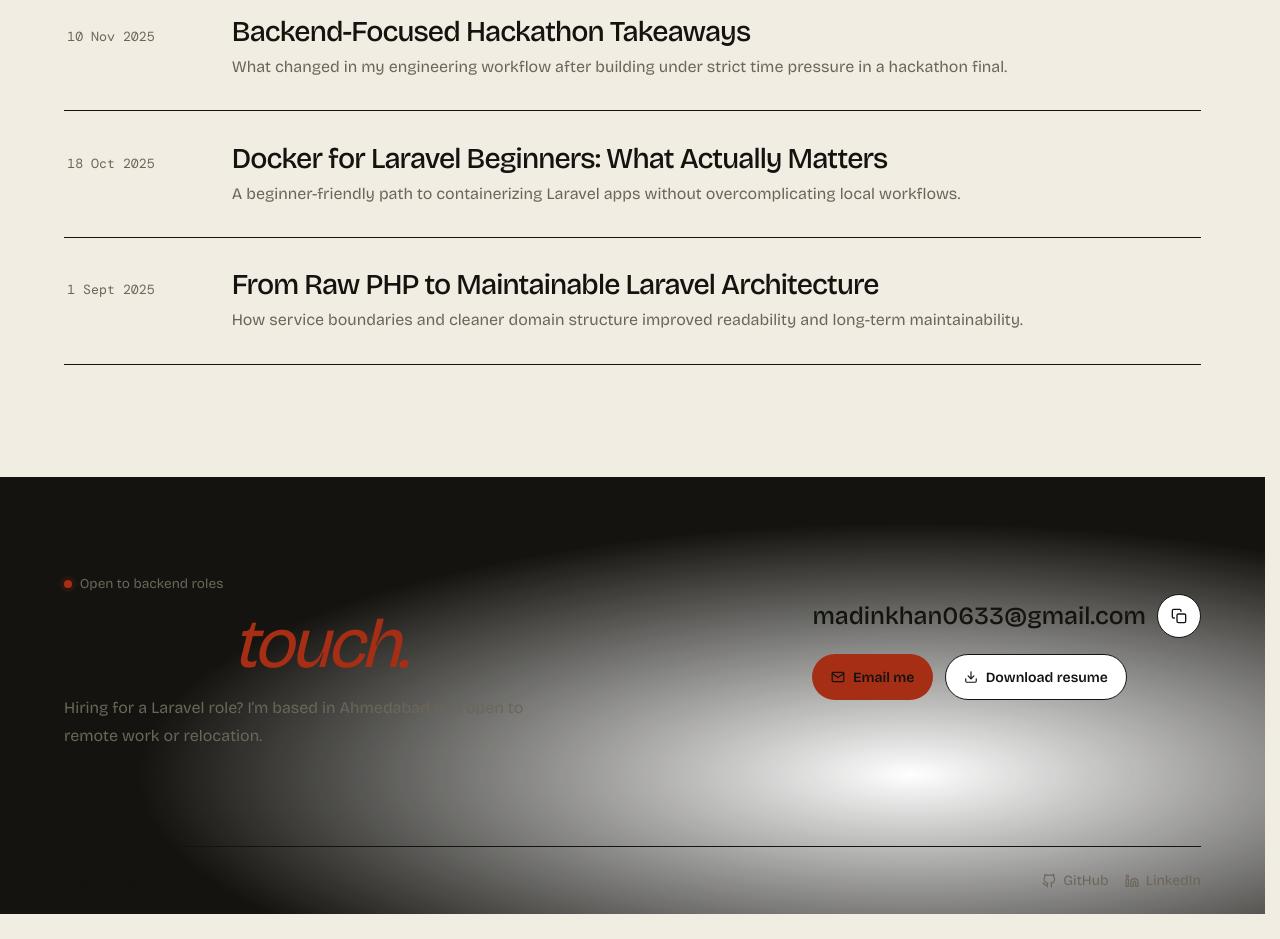
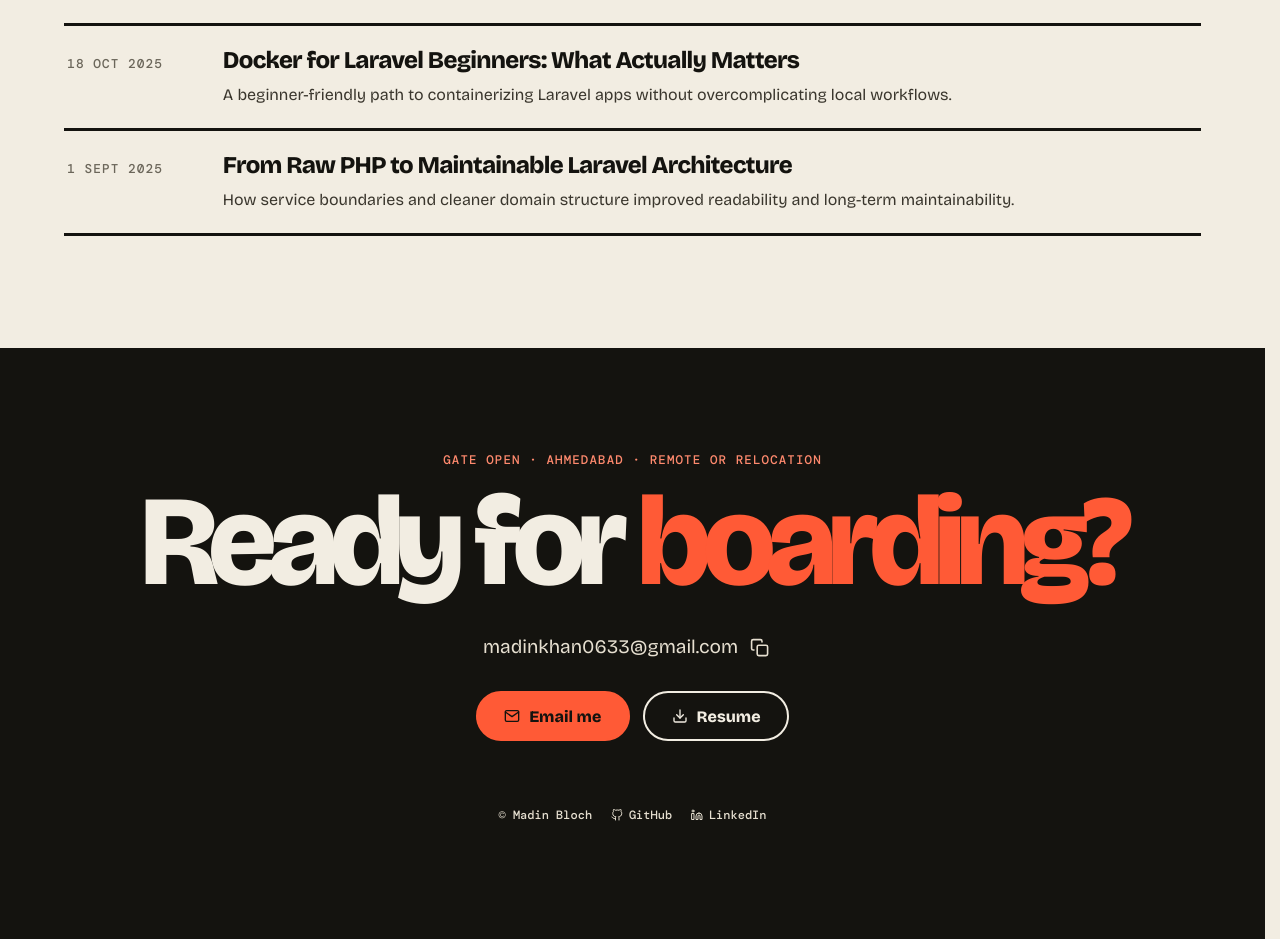
Before and after one commit to MadinBloch/Mysite, a React (Vite) app: page /blogs in a window 1280 px wide. Shown: the part 805-1744 px from the top of the page. Before the commit the page ends 1719 px from the top, so only its background shows below. Built offline with nearby package versions, Linux system fonts and the light colour scheme.

Commit message:
Restyle the writing index and contact gate with working email and resume actions

```diff
--- a/src/components/Blogs.jsx
+++ b/src/components/Blogs.jsx
@@ -1,6 +1,6 @@
 import { Link } from 'react-router-dom'
 import blogs from '../data/blogs.json'
-import { SectionReveal } from './motion/SectionReveal'
+import { FiArrowRight } from 'react-icons/fi'
 
 const postDate = new Intl.DateTimeFormat('en-IN', {
   year: 'numeric',
@@ -33,16 +33,13 @@ export function BlogList({ posts, heading: Heading = 'h3', compact = false }) {
 
 export default function Blogs() {
   return (
-    <section id="blogs" className="section-shell writing-section" aria-labelledby="writing-title">
-      <div className="portfolio-shell">
-        <SectionReveal className="spread-heading">
-          <h2 id="writing-title" className="editorial-heading">Latest <em>writing.</em></h2>
-          <Link to="/blogs" className="quiet-link">All posts</Link>
-        </SectionReveal>
-        <SectionReveal>
-          <BlogList compact posts={blogs.slice(0, 3)} />
-        </SectionReveal>
+    <section id="blogs" className="bp-shell bp-section boarding-writing" aria-labelledby="writing-title">
+      <p className="bp-kicker">06 · Writing</p>
+      <div className="bp-heading-row">
+        <h2 id="writing-title" className="bp-section-title">Notes from <mark className="hl">production.</mark></h2>
+        <Link to="/blogs" className="bp-text-link">All posts <FiArrowRight aria-hidden="true" /></Link>
       </div>
+      <BlogList compact posts={blogs.slice(0, 3)} />
     </section>
   )
 }
--- a/src/components/Contact.jsx
+++ b/src/components/Contact.jsx
@@ -1,11 +1,9 @@
 import { useRef, useState } from 'react'
-import { Link, useLocation } from 'react-router-dom'
+import { Link } from 'react-router-dom'
 import { FiCheck, FiCopy, FiDownload, FiGithub, FiLinkedin, FiMail } from 'react-icons/fi'
-import { SectionReveal } from './motion/SectionReveal'
 import { profile } from '../data/profile'
 
 export default function Contact() {
-  const home = useLocation().pathname === '/'
   const email = useRef(null)
   const [copyResult, setCopyResult] = useState('')
 
@@ -26,36 +24,25 @@ export default function Contact() {
   }
 
   return (
-    <footer id="contact" className={home ? 'contact-footer closing-cta' : 'contact-footer'} aria-labelledby="contact-title">
-      <div className="portfolio-shell">
-        <SectionReveal className="contact-layout">
-          <div>
-            <p className="availability"><span aria-hidden="true" />Open to backend roles</p>
-            <h2 id="contact-title" className="editorial-heading">
-              {home ? <>Let’s build something <em>reliable.</em></> : <>Get in <em>touch.</em></>}
-            </h2>
-            <p className="portfolio-copy contact-invite">Hiring for a Laravel role? I’m based in Ahmedabad and open to remote work or relocation.</p>
-          </div>
-          <div className="contact-actions">
-            <div className="contact-address">
+    <footer id="contact" className="boarding-contact" aria-labelledby="contact-title">
+      <div className="bp-shell">
+        <p className="bp-kicker">Gate open · Ahmedabad · Remote or relocation</p>
+        <h2 id="contact-title">Ready for <em>boarding?</em></h2>
+        <div className="boarding-email">
           <a href={'mailto:' + profile.email} ref={email}>{profile.email}</a>
-              <button type="button" className="icon-button" onClick={copyEmail} aria-label="Copy email address">
+          <button type="button" onClick={copyEmail} aria-label="Copy email address">
             {copyResult === 'Email address copied.' ? <FiCheck aria-hidden="true" /> : <FiCopy aria-hidden="true" />}
           </button>
         </div>
-            <div className="flex flex-wrap gap-3">
-              <a href={'mailto:' + profile.email} className="btn-primary"><FiMail aria-hidden="true" />{home ? 'Email' : 'Email me'}</a>
-              <a href={profile.resume} download className="btn-outline"><FiDownload aria-hidden="true" />{home ? 'Resume' : 'Download resume'}</a>
+        <p role="status" className="email-feedback">{copyResult}</p>
+        <div className="bp-actions">
+          <a href={'mailto:' + profile.email} className="bp-button bp-primary"><FiMail aria-hidden="true" />Email me</a>
+          <a href={profile.resume} download className="bp-button"><FiDownload aria-hidden="true" />Resume</a>
         </div>
-            <p role="status" className="copy-result">{copyResult}</p>
-          </div>
-        </SectionReveal>
-        <div className="footer-signoff">
-          <Link to="/" className="font-display text-lg font-semibold">Madin Bloch</Link>
-          <div>
+        <div className="boarding-signoff">
+          <Link to="/">© Madin Bloch</Link>
           <a href={profile.github} target="_blank" rel="noreferrer"><FiGithub aria-hidden="true" />GitHub</a>
           <a href={profile.linkedin} target="_blank" rel="noreferrer"><FiLinkedin aria-hidden="true" />LinkedIn</a>
-          </div>
         </div>
       </div>
     </footer>
--- a/src/portfolio.css
+++ b/src/portfolio.css
@@ -734,3 +734,27 @@
   .album-tile img { transition: transform .25s var(--ease-out); }
   .album-tile:hover img { transform: scale(1.035); }
 }
+
+.boarding-writing .bp-section-title { font-size: clamp(2.35rem,5vw,4.5rem); }
+.writing-list { border-block: var(--stroke); }
+.writing-list li + li { border-top: var(--stroke); }
+.writing-list li > a { display: grid; grid-template-columns: minmax(8rem,12%) 1fr; align-items: baseline; gap: 1.25rem; padding-block: 1.3rem; }
+.writing-list time { font: 500 .8rem/1.4 var(--mono); color: var(--muted); text-transform: uppercase; letter-spacing: .08em; }
+.writing-list :is(h2,h3) { font: 800 1.5rem/1.15 var(--display); letter-spacing: -.03em; color: var(--ink); }
+.writing-list li > a:is(:hover,:focus-visible) :is(h2,h3) { color: var(--accent-text); text-decoration: underline; text-decoration-color: var(--vermilion); text-underline-offset: .2em; }
+.writing-list p { margin-top: .5rem; color: var(--body); }
+.boarding-contact { padding-block: clamp(56px,8vw,120px); text-align: center; color: var(--paper); background: var(--ink); }
+.boarding-contact .bp-kicker { color: var(--on-dark); }
+.boarding-contact h2 { font: 800 clamp(3.3rem,10vw,10.5rem)/.9 var(--display); letter-spacing: -.065em; }
+.boarding-contact h2 em { font-style: normal; color: var(--vermilion); }
+.boarding-email,.boarding-signoff,.boarding-contact .bp-actions { display: flex; flex-wrap: wrap; align-items: center; justify-content: center; }
+.boarding-email { margin-top: 1.6rem; color: var(--paper-2); font-size: clamp(1rem,1.5vw,1.25rem); }
+.boarding-email button { display: grid; place-items: center; width: 44px; height: 44px; }
+.email-feedback { min-height: 1.35rem; color: var(--on-dark); font-size: .82rem; }
+.boarding-contact .bp-button { border-color: var(--paper); color: var(--paper); }
+.boarding-contact .bp-primary { border-color: var(--vermilion); color: var(--ink); }
+.boarding-contact .bp-button:hover { box-shadow: 3px 3px 0 var(--paper); }
+.boarding-signoff { gap: .5rem 1.2rem; margin-top: clamp(2.2rem,4vw,3.5rem); font: 500 .75rem var(--mono); color: var(--paper-2); }
+.boarding-signoff a { display: inline-flex; align-items: center; gap: .35rem; min-height: 44px; }
+.boarding-signoff a:hover,.boarding-email a:hover { text-decoration: underline; }
+@media (max-width: 620px) { .writing-list li > a { grid-template-columns: 1fr; gap: .45rem; } }
```
Lines whose indentation alone changed are shown as unchanged.
